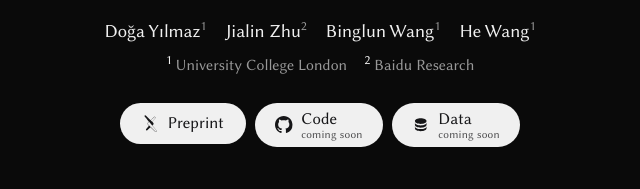
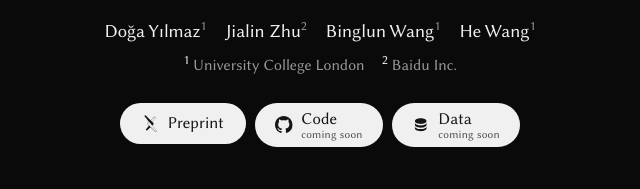
Before and after one commit to realcrane/DOOM-GS, a plain HTML site: page index.html in a window 1280 px wide. Shown: the part 261-450 px from the top of the page, 320-960 px from the left. Drawn offline with Linux system fonts and the light colour scheme.

Commit message:
minor update

```diff
--- a/index.html
+++ b/index.html
@@ -40,7 +40,7 @@
       </div>
       <div class="affils">
         <span><sup>1</sup> University College London</span>
-        <span><sup>2</sup> Baidu Research</span>
+        <span><sup>2</sup> Baidu Inc.</span>
       </div>
 
       <div class="button-row">
```
